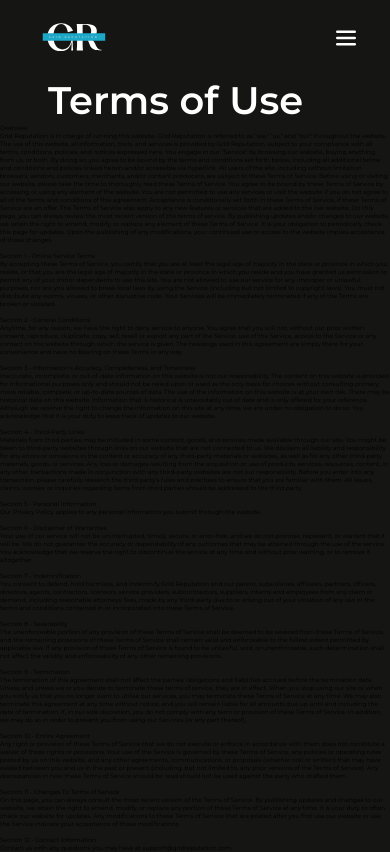
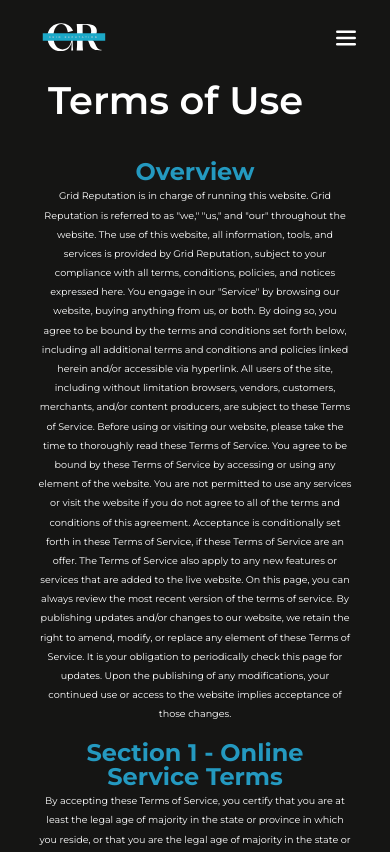
Before and after one commit to Rav1639/gridReputation, a Next.js app: page /terms in a window 390 px wide. Shown: the top 852 px of the page. Built offline with nearby package versions, Linux system fonts and the light colour scheme.

Commit message:
Update aboutus.module.css

```diff
--- a/styles/aboutus.module.css
+++ b/styles/aboutus.module.css
@@ -39,6 +39,11 @@
         max-width: unset;
         text-align: center;
     }
+    .newtext{
+        max-width: unset;
+        text-align: center;
+        font-size: 1rem;
+    }
     #adj{
         flex-direction: column;
     }
@@ -53,4 +58,20 @@
         align-items: center;
         justify-content: center;
     }
+    .newtext span{
+        color: var(--themeColor);
+        font-weight: 700;
+        font-size: 1.8rem;
+        line-height: 0.8;
+    }
 }
+#abtCont{
+    line-height: 2;
+    padding:4rem;
+    color: white;
+}
+.newtext span{
+    color: var(--themeColor);
+    font-weight: 700;
+    font-size: 2.5rem;
+}
```
